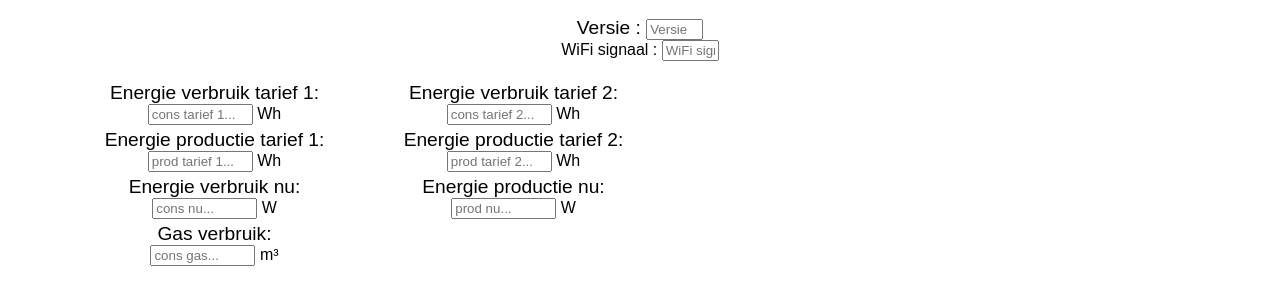
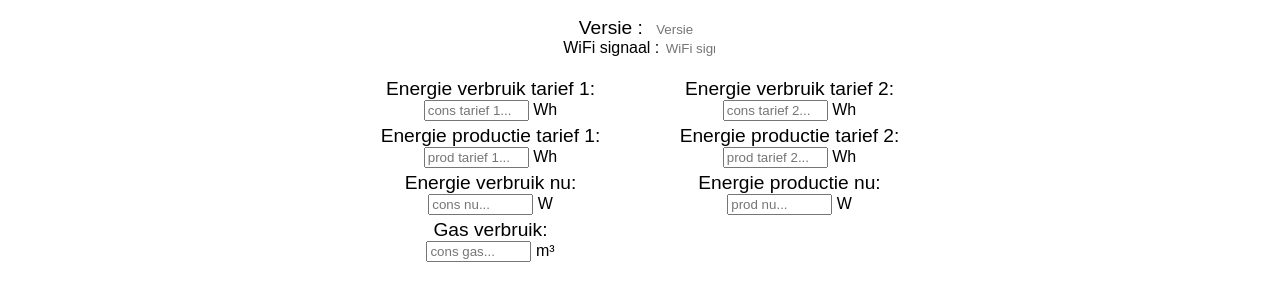
Before and after one commit to KLelong/Smartmeter-P1-V2a, a plain HTML site: page data/index.html in a window 1280 px wide. Shown: the part 173-478 px from the top of the page. Drawn offline with Linux system fonts and the light colour scheme; no server answers.

Commit message:
changes in stylesheet

```diff
--- a/data/index.html
+++ b/data/index.html
@@ -30,7 +30,8 @@
     <input class="Version" type="text" size="4" id="rssi" placeholder="WiFi signaal" readonly>
     <br><br>
     <div style="overflow-x:auto;">
-    <table style="width:600px">
+      <center>
+    <table  style="width:600px">
      <tr>
       <td><center>
        <label for="HA"><big>Energie verbruik tarief 1: </big></label>
@@ -75,7 +76,8 @@
       </td>
      </tr>
     </table>
-    </div>
+  </center>
+</div>
     </div>
    <script>
    function httpGet ( theReq )
--- a/data/style.css
+++ b/data/style.css
@@ -146,3 +146,8 @@ td.config {
 input.config {
    width: 300px;
 }
+input.Version {
+  text-align: center;
+  border: 0px;
+  background-color: transparent;
+}
```
Also changed, not shown: 1 other file.
